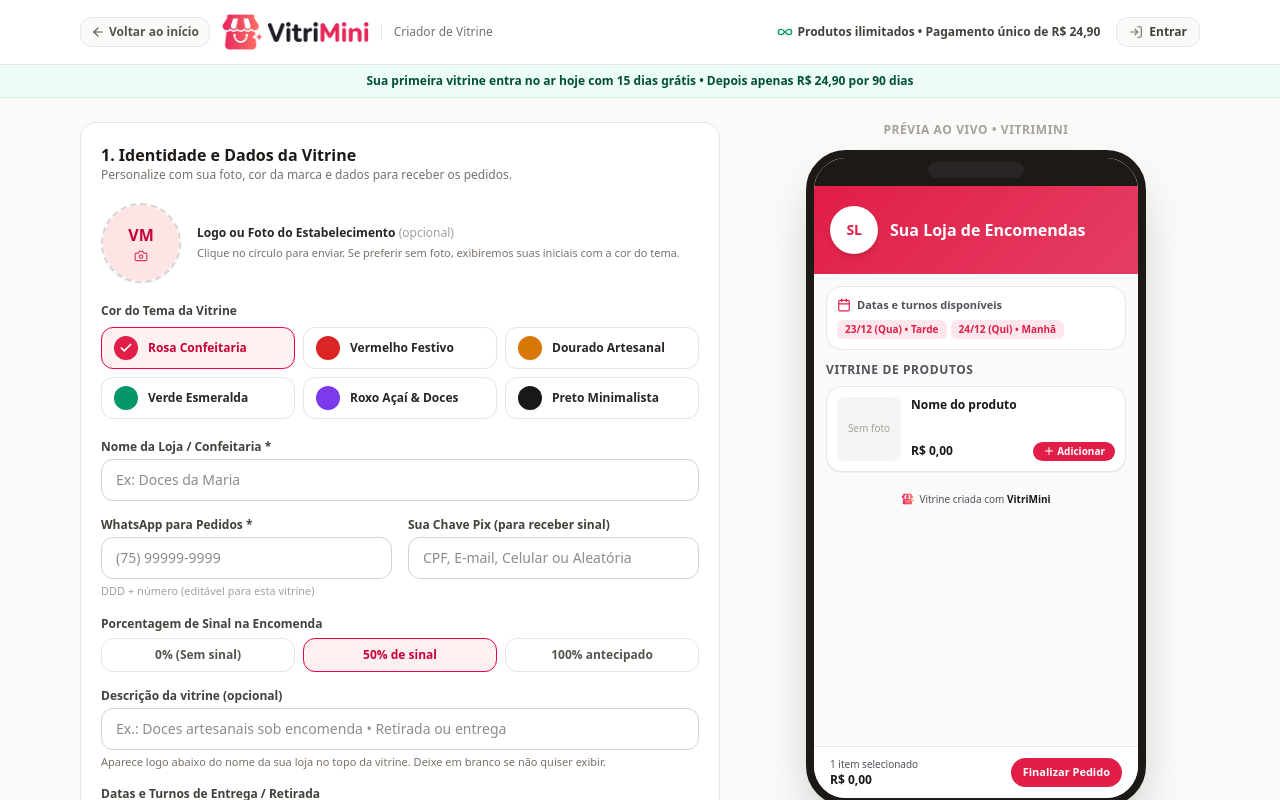
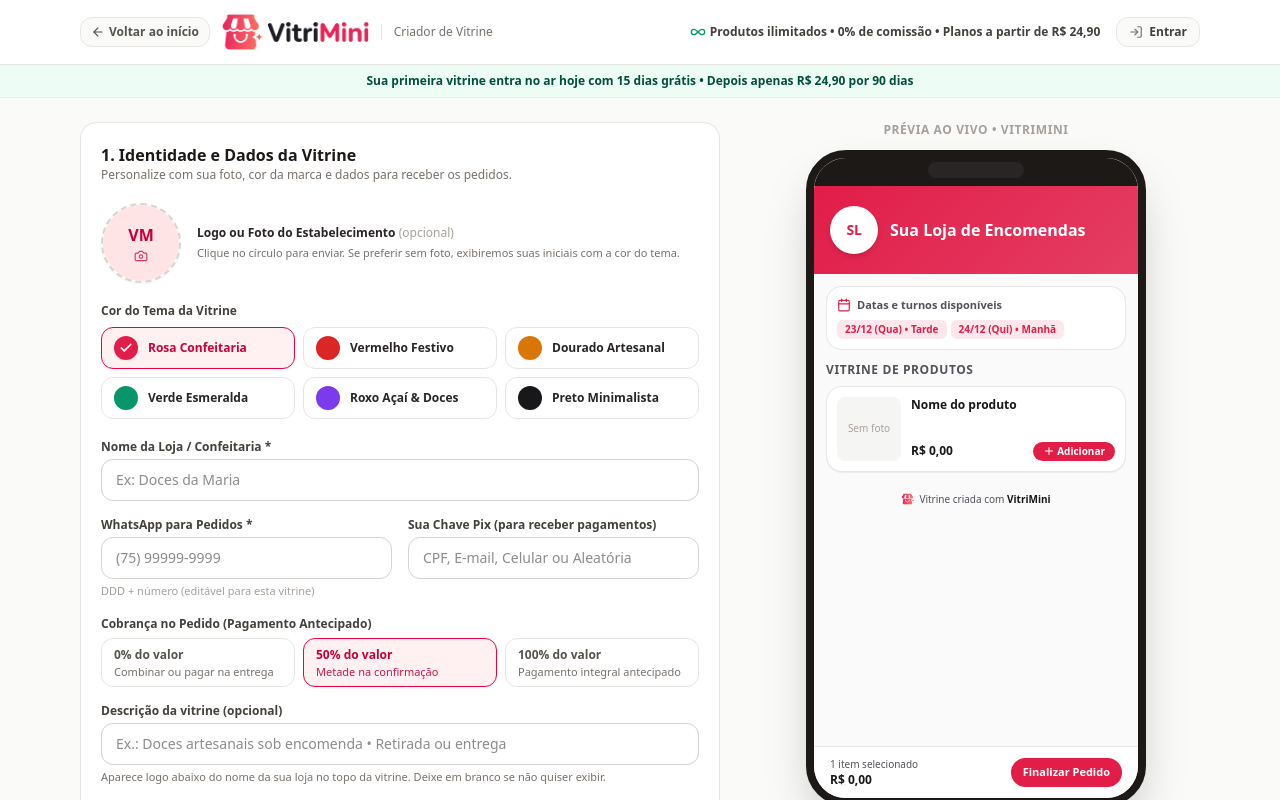
Before and after one commit to copperlamb78/vitrimini, a React (Vite) app in the folder frontend/: page /criar in a window 1280 px wide. Shown: the top 800 px of the page. Built offline with nearby package versions, Linux system fonts and the light colour scheme; no server answers.

Commit message:
refactor(creator): update advance payment labels and remove legacy billing claims

```diff
--- a/frontend/src/pages/CreatorPage.tsx
+++ b/frontend/src/pages/CreatorPage.tsx
@@ -434,7 +434,7 @@ export function CreatorPage() {
           <div className="flex flex-wrap items-center gap-2">
             <span className="mr-2 hidden items-center gap-1 text-xs font-semibold text-stone-700 xl:flex">
               <InfinityIcon className="h-4 w-4 text-emerald-600" />
-              Produtos ilimitados • Pagamento único de R$ 24,90
+              Produtos ilimitados • 0% de comissão • Planos a partir de R$ 24,90
             </span>
 
             {authLoading ? (
@@ -487,7 +487,7 @@ export function CreatorPage() {
         </div>
       ) : (
         <div className="border-b border-emerald-100 bg-emerald-50/80 px-4 py-2 text-center text-xs font-semibold text-emerald-900 xl:hidden">
-          Produtos ilimitados • Pagamento único de R$ 24,90 • Sem mensalidade
+          Produtos ilimitados • 0% de comissão • Planos a partir de R$ 24,90
         </div>
       )}
 
@@ -593,7 +593,7 @@ export function CreatorPage() {
 
                 <div>
                   <label className="block text-xs font-semibold text-stone-700">
-                    Sua Chave Pix (para receber sinal)
+                    Sua Chave Pix (para receber pagamentos)
                   </label>
                   <input
                     type="text"
@@ -606,25 +606,44 @@ export function CreatorPage() {
 
                 <div className="sm:col-span-2">
                   <label className="block text-xs font-semibold text-stone-700">
-                    Porcentagem de Sinal na Encomenda
+                    Cobrança no Pedido (Pagamento Antecipado)
                   </label>
-                  <div className="mt-1.5 grid grid-cols-3 gap-2">
+                  <div className="mt-1.5 grid grid-cols-1 gap-2 sm:grid-cols-3">
                     {[
-                      { value: 0, label: '0% (Sem sinal)' },
-                      { value: 50, label: '50% de sinal' },
-                      { value: 100, label: '100% antecipado' },
+                      {
+                        value: 0,
+                        label: '0% do valor',
+                        description: 'Combinar ou pagar na entrega',
+                      },
+                      {
+                        value: 50,
+                        label: '50% do valor',
+                        description: 'Metade na confirmação',
+                      },
+                      {
+                        value: 100,
+                        label: '100% do valor',
+                        description: 'Pagamento integral antecipado',
+                      },
                     ].map((opt) => (
                       <button
                         key={opt.value}
                         type="button"
                         onClick={() => setDepositPct(opt.value)}
-                        className={`rounded-xl border px-3 py-2 text-xs font-semibold transition ${
+                        className={`flex min-h-[44px] cursor-pointer flex-col items-start justify-center rounded-xl border px-3 py-2 text-left transition ${
                           depositPct === opt.value
                             ? `${activeTheme.softBorder} ${activeTheme.softBg} ${activeTheme.softText}`
                             : 'border-stone-200 bg-white text-stone-600 hover:bg-stone-50'
                         }`}
                       >
-                        {opt.label}
+                        <span className="text-xs font-bold">{opt.label}</span>
+                        <span
+                          className={`mt-0.5 text-[11px] leading-tight ${
+                            depositPct === opt.value ? 'opacity-90' : 'text-stone-500'
+                          }`}
+                        >
+                          {opt.description}
+                        </span>
                       </button>
                     ))}
                   </div>
@@ -899,8 +918,8 @@ export function CreatorPage() {
               </button>
               <p className="text-center text-xs text-stone-500">
                 {canUseTrial
-                  ? 'Sua primeira vitrine entra no ar hoje com 15 dias grátis • Sem cartão de crédito'
-                  : 'Produtos ilimitados • Pagamento único de R$ 24,90 • Válida por 90 dias'}
+                  ? 'Sua primeira vitrine entra no ar hoje com 15 dias grátis • 0% de comissão'
+                  : 'Produtos ilimitados • Planos a partir de R$ 24,90 • Cancele quando quiser'}
               </p>
             </div>
           </form>
```
